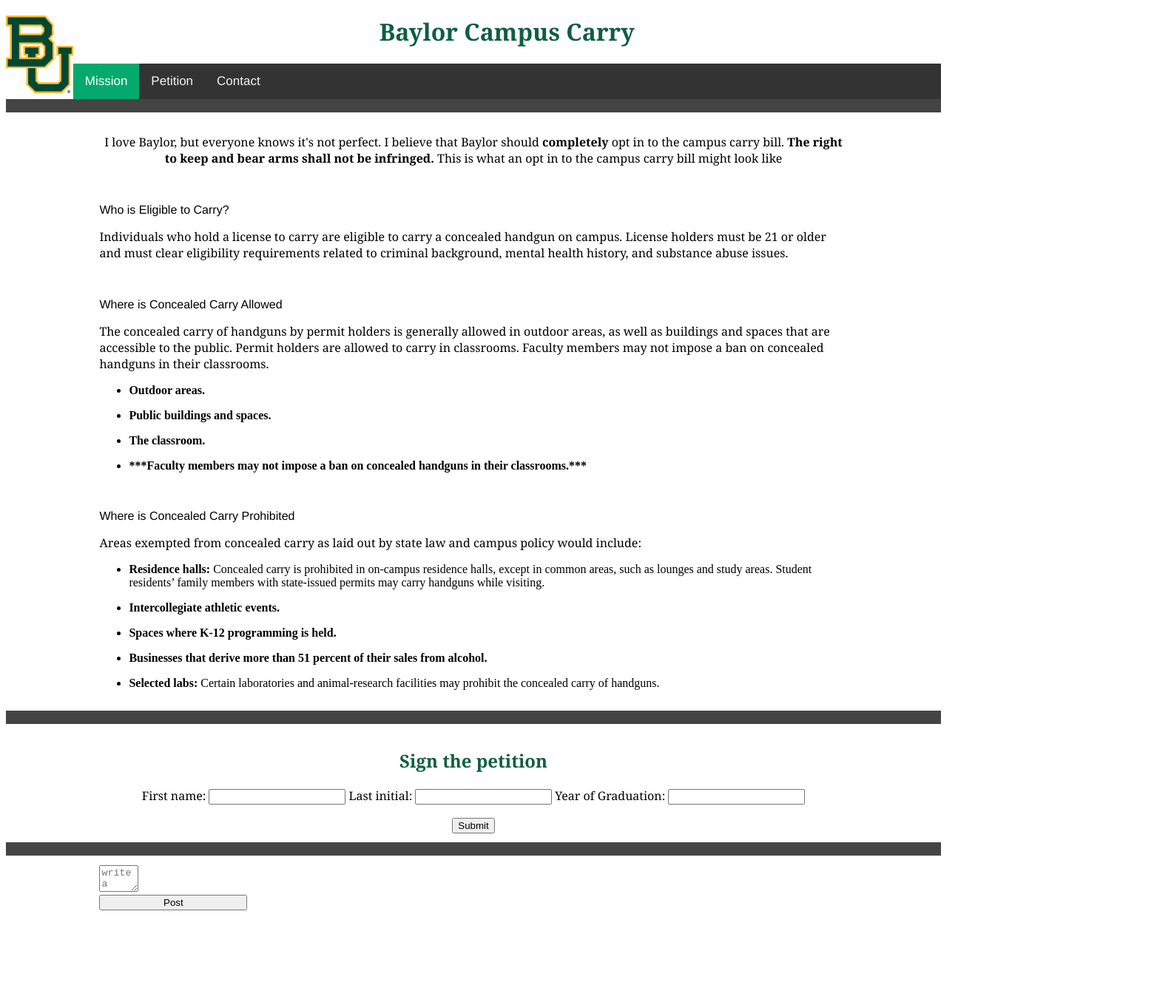
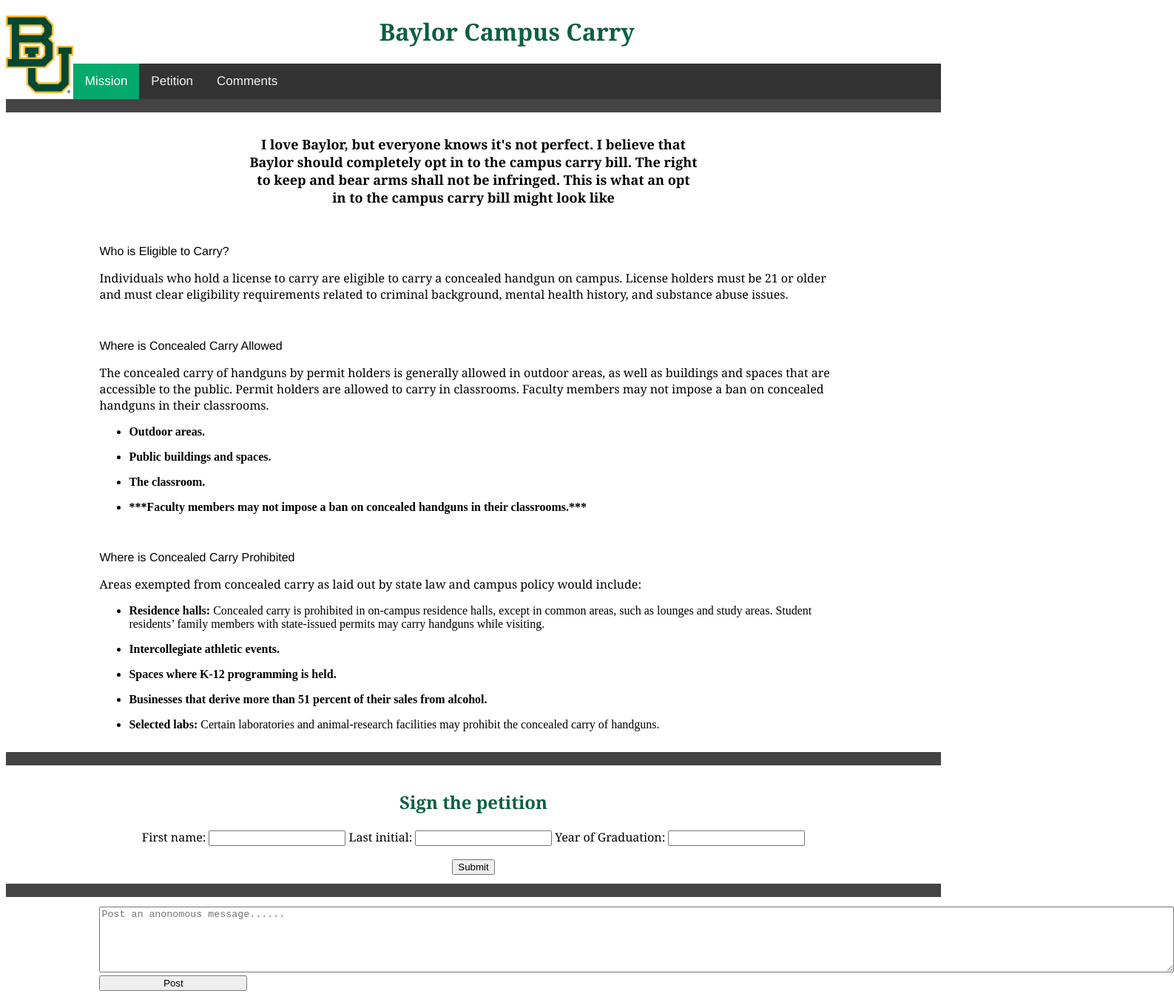
Before and after one commit to MaxwellMcEwan/Baylor-Campus-Carry, a plain HTML site: page index.html in a window 1280 px wide. Shown: the whole page at 74% size, 1587 px wide, since content can reach past the window. Before the commit the page ends 1251 px from the top, so only its background shows below. Drawn offline with Linux system fonts and the light colour scheme.

Commit message:
Made changes to the post box

```diff
--- a/index.html
+++ b/index.html
@@ -9,11 +9,11 @@
     <style>
 
         h1{
-            font-size: 100;
+            font-size: xx-large;
             color: #0e5f41;
             font-family: Cambria, Cochin, Georgia, Times, 'Times New Roman', serif;
             text-align: center;
-            font-weight: 2000;
+            font-weight: bolder;
         }
 
         h2{
@@ -71,10 +71,12 @@
         }
 
         .personalStatement{
-            font-size: 1235;
+            font-size: large;
             font-family: Cambria, Cochin, Georgia, Times, 'Times New Roman', serif;
-            font-weight: 100;
+            font-weight: 1000;
             text-align: center;
+            padding-left: 20%;
+            padding-right: 20%;
         }
 
         .overviewPoint{
@@ -86,13 +88,17 @@
             height: 35;
         }
 
+        form{
+            text-align: center;
+        }
+
     </style>
 
     <body>
         <div class="topnav">
             <a class="active" href="#mission">Mission</a>
             <a href="#petition">Petition</a>
-            <a href="#contact">Contact</a>
+            <a href="#commentSection">Comments</a>
         </div>
         <div class="allInfo">
             <br>
@@ -136,8 +142,8 @@
             </div>
             <br>
             <div class="infoSegment">
-                <div class="comment">
-                    <textarea id="title" type="text "rows="2" cols="4" onkeyup="Allow()" placeholder="write a comment......"></textarea><br>
+                <div class="comment" id="commentSection">
+                    <textarea id="title" type="text "rows="2" cols="4" onkeyup="Allow()" placeholder="Post an anonomous message......" style="width: 1447px; height: 83px;"></textarea><br>
                     <input type="submit" value="Post" onclick="insert()" style="width:200px;" /></form>
                     </div>
                     <div id="display"></div>
```
Also changed, not shown: 1 other file.
